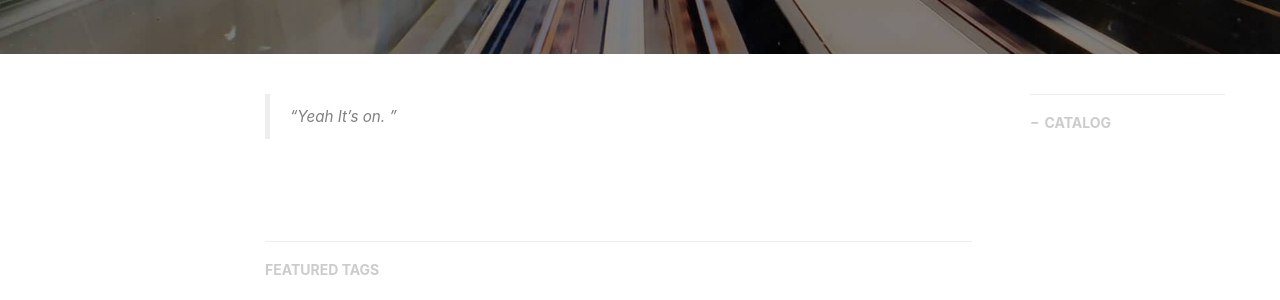
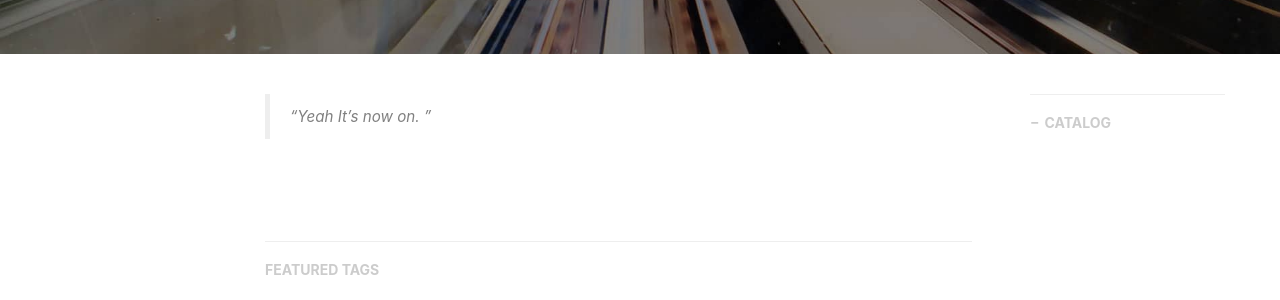
Before and after one commit to Thefurypig/-, a Jekyll site: the page built from _posts/2020-03-15-first-blog.md, in a window 1280 px wide. Shown: the part 469-769 px from the top of the page. Built offline with Jekyll 4.4.1, drawn with Linux system fonts in a browser that asks for light colours; nearby versions of some CDN libraries; comment, search, counter and statistics services are not loaded.

```diff
--- a/_posts/2020-03-15-first-blog.md
+++ b/_posts/2020-03-15-first-blog.md
@@ -10,4 +10,4 @@ tags:
     - 生活
 ---
 
-> “Yeah It's on. ”
+> “Yeah It's now on. ”
```
Also changed, not shown: 3 other files.
